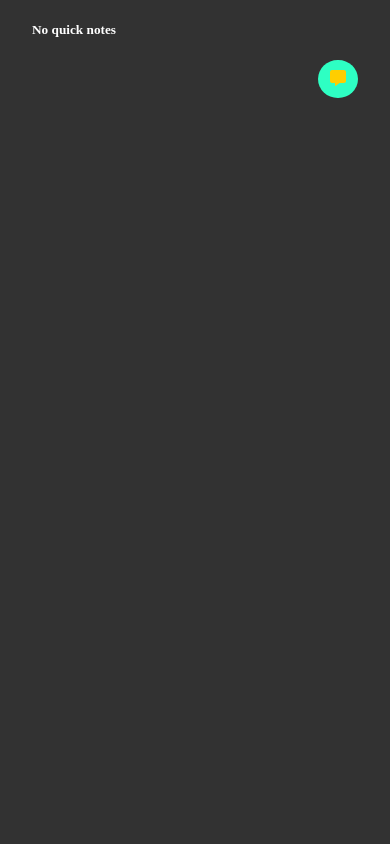
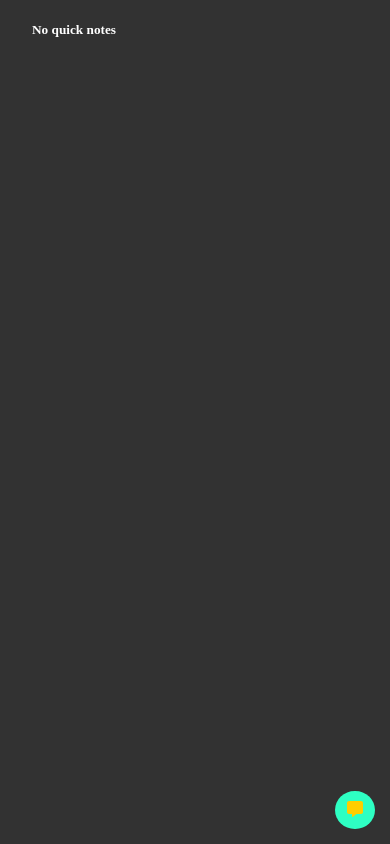
Before and after one commit to glauroqj/record-union, a Next.js app: page / in a window 390 px wide. Built offline with nearby package versions, Linux system fonts and the light colour scheme.

Commit message:
fix: fab location

```diff
--- a/src/pages/index.js
+++ b/src/pages/index.js
@@ -22,12 +22,14 @@ class Home extends Component {
   render() {
     const { listLoading } = this.props.state.notes
     return (
+      <>
         <div className="container-fluid">
           {listLoading
             ? <Loader text="Loading..." />
             : [<List key={1} />, <QuickNotes key={2} />]
           }
         </div>
+      </>
     )
   }
 }
--- a/src/styles/main.scss
+++ b/src/styles/main.scss
@@ -9,7 +9,11 @@
 html, body {
   background: #323232;
   color: #fff;
-  display: flex;
-  min-height: 100vh;
-  flex-direction: column;
+  overflow-x: hidden;
+
+  .container-list {
+    display: flex;
+    min-height: 90vh;
+    flex-direction: column;
+  }
 }
--- a/src/styles/quick-notes.scss
+++ b/src/styles/quick-notes.scss
@@ -1,4 +1,7 @@
 .quick-notes {
+  position: absolute;
+  right: 15px;
+  bottom: 15px;
   // display: flex;
   // justify-content: flex-end;
   // align-items: flex-end;
--- a/src/ui/List/List.js
+++ b/src/ui/List/List.js
@@ -19,9 +19,13 @@ class List extends Component {
   render() {
     const { list } = this.props.state.notes
     const { popup } = this.props
-    const gridClass = classNames('col-xs-12 col-sm-8 col-md-6 col-lg-4')
+    const gridClass = classNames({
+      'col-xs-12': popup,
+      'col-xs-12 col-sm-8 col-md-6 col-lg-4': !popup
+    })
     const listClass = classNames('list', {
-      'list-popup': popup
+      'list-popup': popup,
+      'container-list': !popup
     })
 
     const listItemProps = {
```
Lines whose indentation alone changed are shown as unchanged.
